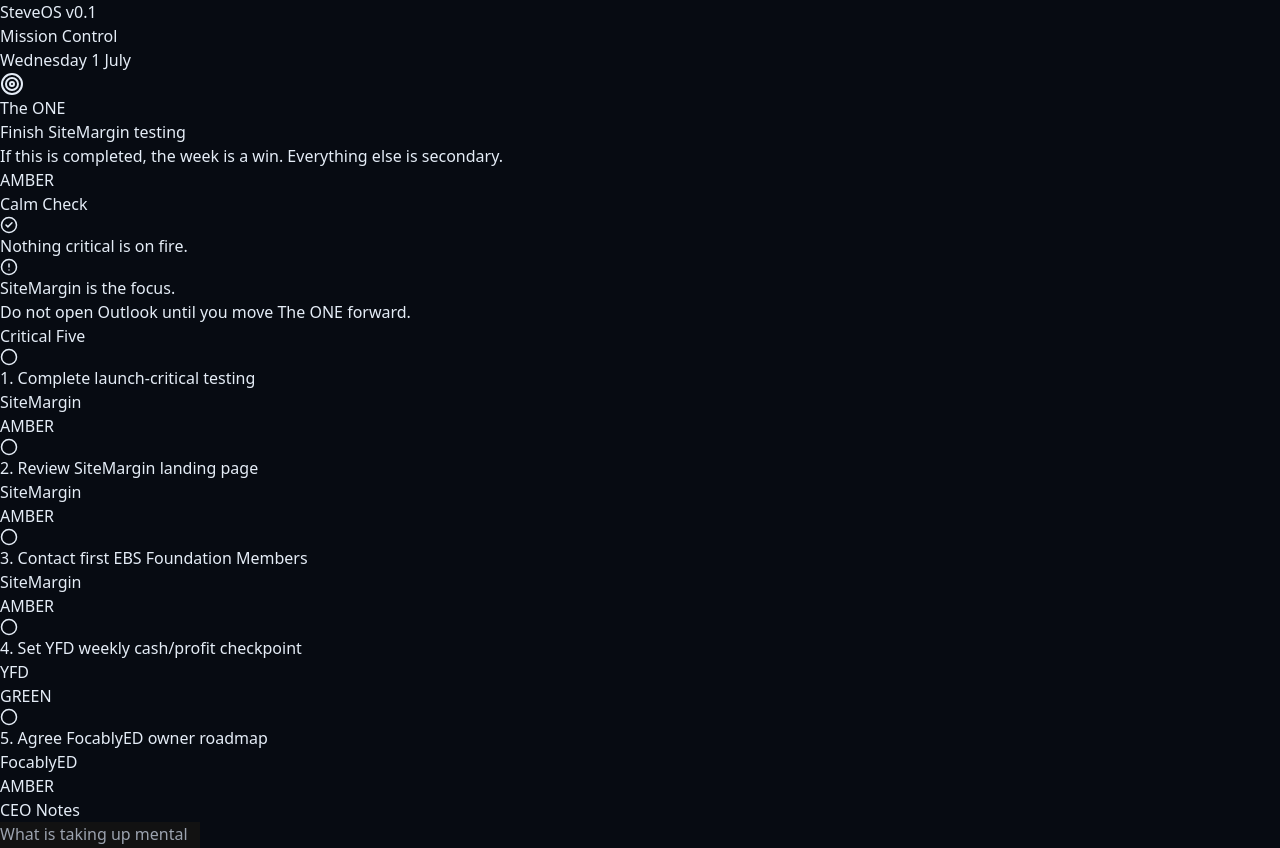
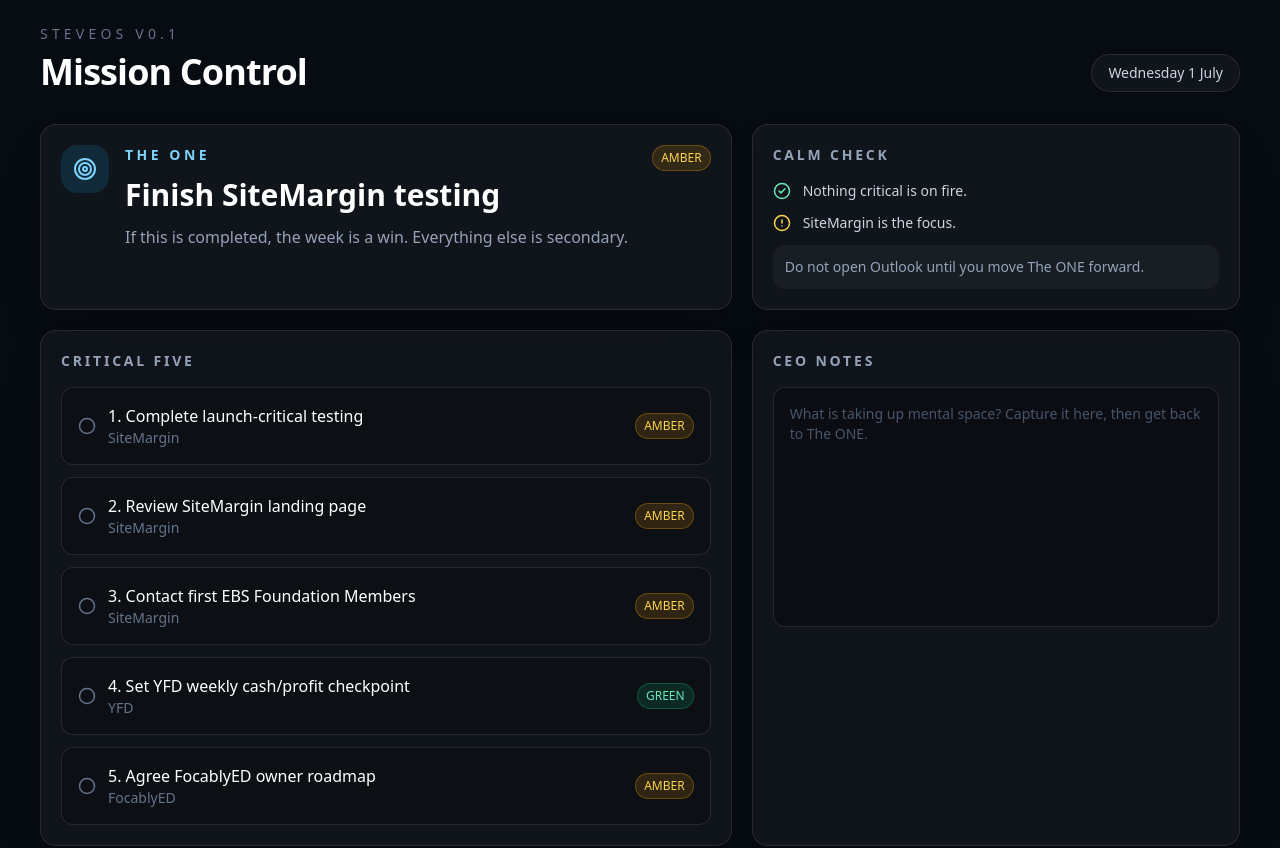
Before and after one commit to stevothomo99-cpu/SteveOS, a Next.js app: page / in a window 1280 px wide. Shown: the top 848 px of the page. Built offline with nearby package versions, Linux system fonts and the light colour scheme.

Commit message:
Add Tailwind config

```diff
--- /dev/null
+++ b/tailwind.config.ts
@@ -0,0 +1,9 @@
+import type { Config } from 'tailwindcss'
+
+const config: Config = {
+  content: ['./app/**/*.{js,ts,jsx,tsx}', './components/**/*.{js,ts,jsx,tsx}'],
+  theme: { extend: {} },
+  plugins: [],
+}
+
+export default config
```
